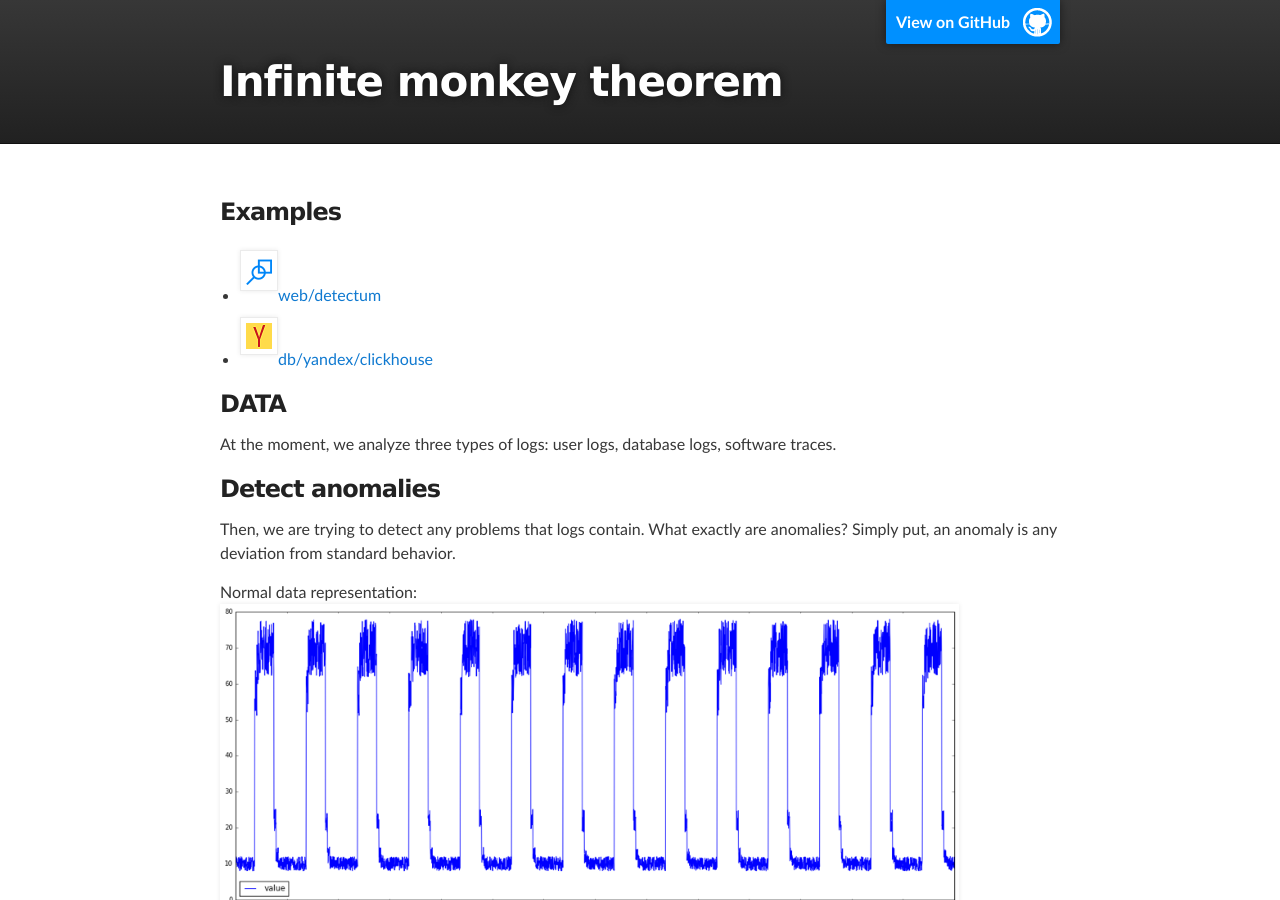
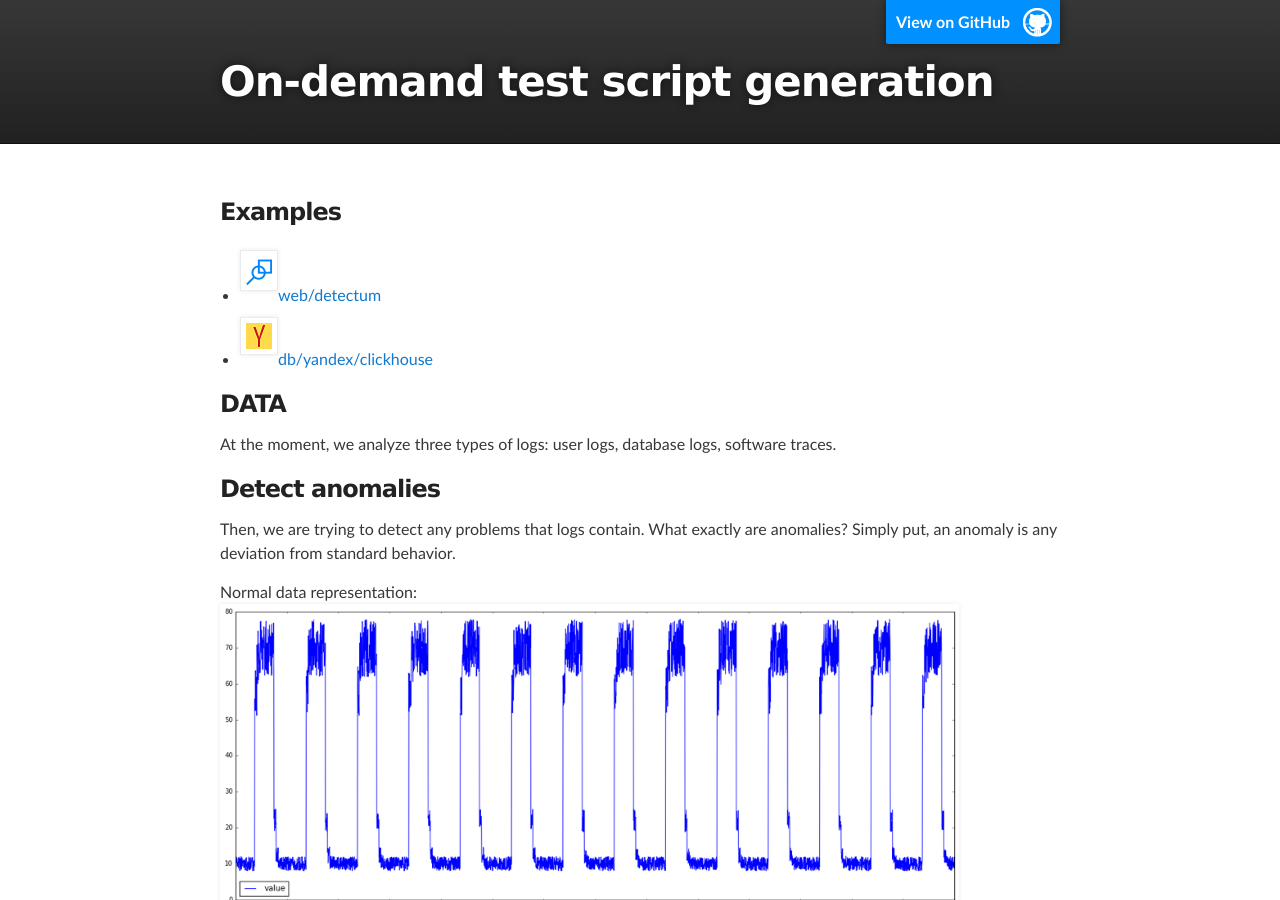
Before and after one commit to ThousandMonkeysTypewriter/ThousandMonkeysTypewriter.github.io, a Jekyll site: the page scripts/index.html, which Jekyll copies as it is, in a window 1280 px wide and 900 px high. Built offline with Jekyll 4.4.1, drawn with Linux system fonts in a browser that asks for light colours.

Commit message:
Update index.html

```diff
--- a/scripts/index.html
+++ b/scripts/index.html
@@ -27,7 +27,7 @@
         <header class="inner">
           <a id="forkme_banner" href="https://github.com/ThousandMonkeysTypewriter">View on GitHub</a>
 
-          <h1 id="project_title">Infinite monkey theorem</h1>
+          <h1 id="project_title">On-demand test script generation</h1>
 
 
         </header>
```
